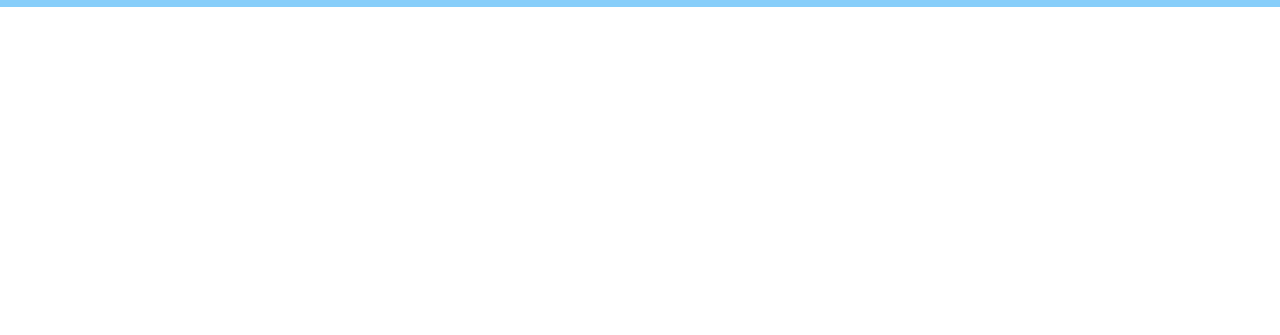
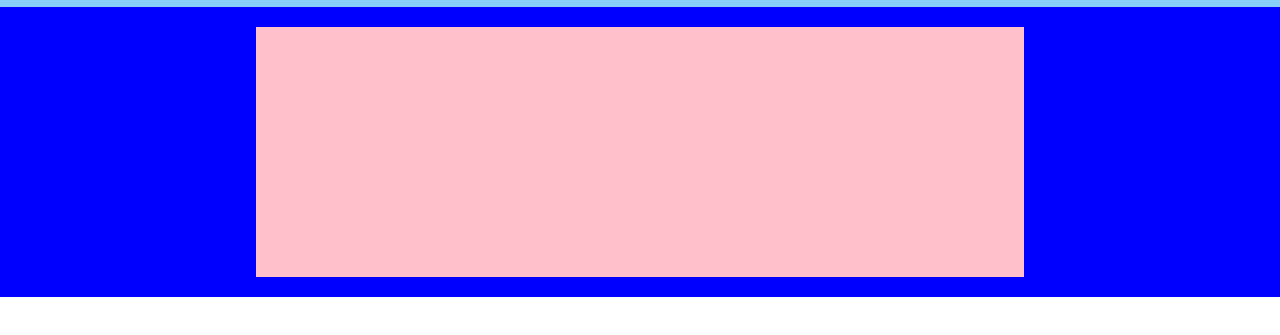
Before and after one commit to aurorapuli/htmlcss-struttura-discord, a plain HTML site: page index.html in a window 1280 px wide. Shown: the part 57-392 px from the top of the page. Drawn offline with Linux system fonts and the light colour scheme.

Commit message:
conclusione header

```diff
--- a/css/style.css
+++ b/css/style.css
@@ -9,7 +9,7 @@
     font-size: 14px;
 }
 
-/* stili header */
+/* stili nav */
 
 nav{
     background-color: lightskyblue;
@@ -54,3 +54,18 @@ ul li{
     border: 3px dotted black;
     padding: 10px 10px;
 }
+
+/* stili main-header */
+
+.main-header{
+    background-color: blue;
+    display: flex;
+}
+
+.text-header{
+    width: 60%;
+    margin: 20px auto;
+    padding: 25px 0;
+    min-height: 250px;
+    background-color: pink;
+}
--- a/index.html
+++ b/index.html
@@ -27,11 +27,15 @@
             </div>
 
         </nav>
-        <div>
+        <div class="main-header">
+            <div class="text-header">
+
+            </div>
 
         </div>
 
     </header>
 
+
 </body>
 </html>
```
